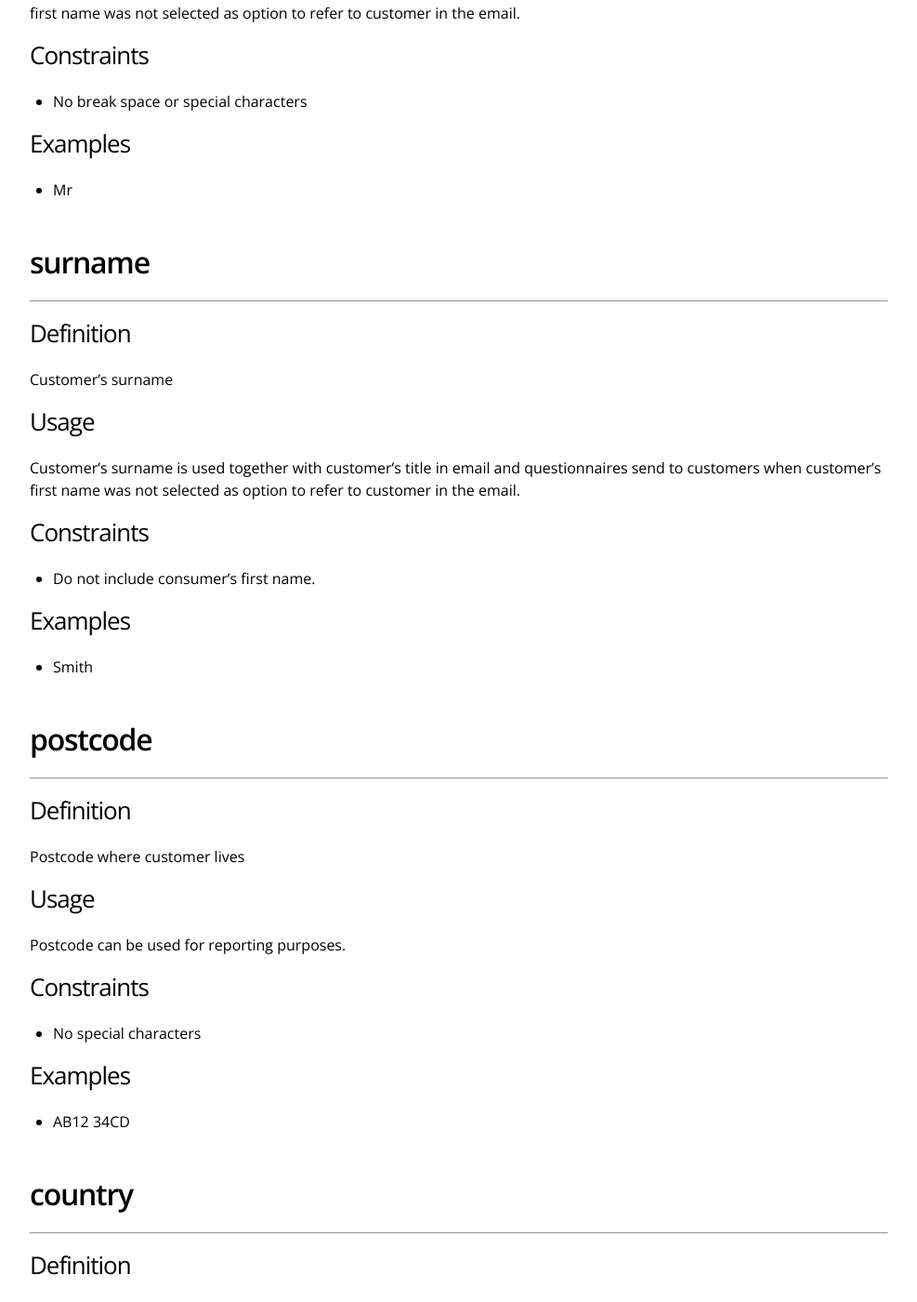
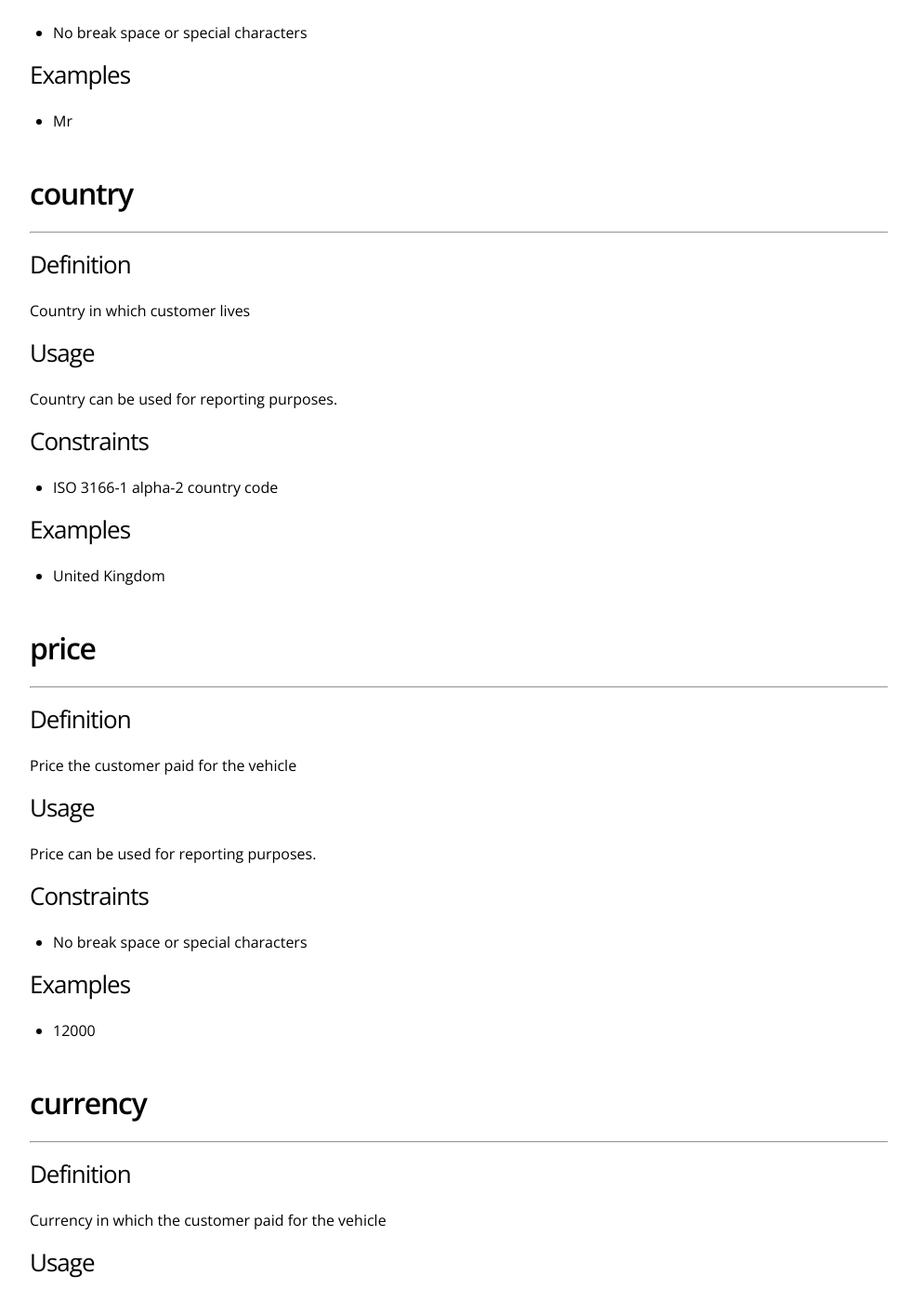
Before and after one commit to reevoo/reevoo.github.io, a Jekyll site: the page built from docs/feeds/feeds-automotive-purchaser-fields.markdown, in a window 1280 px wide and 1400 px high, scrolled down 7367 px. Shown: the whole window at 93% size, without its empty margins (274-1261 px from the left). Built offline with Jekyll 4.4.1, drawn with Linux system fonts in a browser that asks for light colours; some of the changed text lies outside the part shown.

Commit message:
[PROD-3586] Remove surname and the postcode from the Documentation.
We decided to remove this personal data from the entire documentation, not just automotive

```diff
--- a/docs/feeds/feeds-automotive-purchaser-fields.markdown
+++ b/docs/feeds/feeds-automotive-purchaser-fields.markdown
@@ -26,8 +26,6 @@ group: feeds
 |[google_place_id](#google_place_id)             | mandatory*  | text    | 40         |
 |[autotrader_dealer_id](#autotrader_dealer_id)   | mandatory*  | number  | 15         |
 |[title](#title)                                 | optional    | text    | 24         |
-|[surname](#surname)                             | optional    | text    | 40         |
-|[postcode](#postcode)                           | optional    | text    | 10         |
 |[country](#country)                             | optional    | text    | 40         |
 |[price](#price)                                 | optional    | float   | 191        |
 |[currency](#currency)                           | optional    | text    | 3          |
@@ -246,39 +244,6 @@ group: feeds
   + Mr
 
 
-## **surname**
-----------
-
-### Definition
-  Customer's surname
-
-### Usage
-  Customer's surname is used together with customer's title in email and questionnaires send to customers when
-  customer's first name was not selected as option to refer to customer in the email.
-
-### Constraints
-  + Do not include consumer's first name.
-
-### Examples
-  + Smith
-
-
-## **postcode**
-----------
-
-### Definition
-  Postcode where customer lives
-
-### Usage
-  Postcode can be used for reporting purposes.
-
-### Constraints
-  + No special characters
-
-### Examples
-  + AB12 34CD
-
-
 ## **country**
 ----------
 
--- a/docs/reevooapi/customer-order/customer-order-batch-submission.markdown
+++ b/docs/reevooapi/customer-order/customer-order-batch-submission.markdown
@@ -44,8 +44,6 @@ Json array with the list of customer orders data being submitted, as below. Each
       "cutomer_ref": "1122",
       "title": "MR",
       "first_name": "John",
-      "surname": "Brown",
-      "postcode": "1122",
       "country": "GB"
     },
     "order_items": [
--- a/docs/reevooapi/customer-order/customer-order-single-submission.markdown
+++ b/docs/reevooapi/customer-order/customer-order-single-submission.markdown
@@ -44,8 +44,6 @@ If the customer order is accepted a 202 response code will be sent back, along w
 |<span class="indent-1">customer_ref</span>|      | The unique identifier of the customer|
 |<span class="indent-1">title</span>       |      | Customer title as in Mr/Ms/Doctor, etc.|
 |<span class="indent-1">first_name</span>  |      | Customer first name|
-|<span class="indent-1">surname</span>     |      | Customer surname|
-|<span class="indent-1">postcode</span>    |      | Customer postcode|
 |<span class="indent-1">country</span>     |      | Customer Country. Two letter code of the country as per ISO 3166-1.|
 |order_items                               | mandatory | Array of items ordered by the customer|
 |<span class="indent-1">sku</span>         | mandatory | The unique identifier of the product|
@@ -69,8 +67,6 @@ If the customer order is accepted a 202 response code will be sent back, along w
     "cutomer_ref": "1122",
     "title": "MR",
     "first_name": "John",
-    "surname": "Brown",
-    "postcode": "1122",
     "country": "GB"
   },
   "order_items": [
--- a/docs/reevooapi/purchaser/purchaser-create.markdown
+++ b/docs/reevooapi/purchaser/purchaser-create.markdown
@@ -28,9 +28,7 @@ Creates a purchaser record.
 |email      | mandatory   |customer email|
 |title      | optional    |customer title|
 |first_name | optional    |customer first name|
-|surname    | optional    |customer surname|
 |country    | optional    |customer country by ISO3166 alpha2 code|
-|postcode   | optional    |customer postcode|
 
 
 ## **Response**
@@ -42,9 +40,7 @@ Creates a purchaser record.
 |-----------|-------------|
 |title                                      |customer title                                                         |
 |first_name                                 |customer first name                                                    |
-|surname                                    |customer surname                                                       |
 |country                                    |customer country by ISO3166 alpha2 code                                |
-|postcode                                   |customer postcode                                                      |
 |created_at                                 |date and time when of record creation                                  |
 
 
@@ -69,9 +65,7 @@ Response:
 {
   "title": "Ms",
   "first_name": "Jane",
-  "surname": null,
   "country": "UK",
-  "postcode": nil,
   "created_at": "2014-10-15T13:27:25Z"
 }
 {% endhighlight %}
--- a/docs/reevooapi/purchaser/purchaser-detail.markdown
+++ b/docs/reevooapi/purchaser/purchaser-detail.markdown
@@ -31,9 +31,7 @@ Returns a purchaser resource identified by a customer email.
 |-----------|-------------|
 |title      |customer title                          |
 |first_name |customer first name                     |
-|surname    |customer surname                        |
 |country    |customer country by ISO3166 alpha2 code |
-|postcode   |customer postcode                       |
 |created_at |date and time when of record creation   |
 
 ## Example
@@ -48,9 +46,7 @@ Response:
 {
   "title": "Ms",
   "first_name": "Jane",
-  "surname": null,
   "country": "UK",
-  "postcode": "10800",
   "created_at": "2014-10-15T13:27:25Z"
 }
 {% endhighlight %}
--- a/docs/reevooapi/purchaser/purchaser-update.markdown
+++ b/docs/reevooapi/purchaser/purchaser-update.markdown
@@ -30,9 +30,7 @@ Updates a purchaser resource identified by a customer email.
 |email      | mandatory   |customer email (mandatory)                      |
 |title      | optional    |customer title                                  |
 |first_name | optional    |customer first name                             |
-|surname    | optional    |customer surname                                |
 |country    | optional    |customer country by ISO3166 alpha2 code         |
-|postcode   | optional    |customer postcode                               |
 
 
 ## **Response**
@@ -44,9 +42,7 @@ Updates a purchaser resource identified by a customer email.
 |-----------|-------------|
 |title      |customer title                          |
 |first_name |customer first name                     |
-|surname    |customer surname                        |
 |country    |customer country by ISO3166 alpha2 code |
-|postcode   |customer postcode                       |
 |created_at |date and time when of record creation   |
 
 
@@ -71,9 +67,7 @@ Response:
 {
   "title": "Ms",
   "first_name": "Jane",
-  "surname": null,
   "country": "UK",
-  "postcode": nil,
   "created_at": "2014-10-15T13:27:25Z"
 }
 {% endhighlight %}
```
